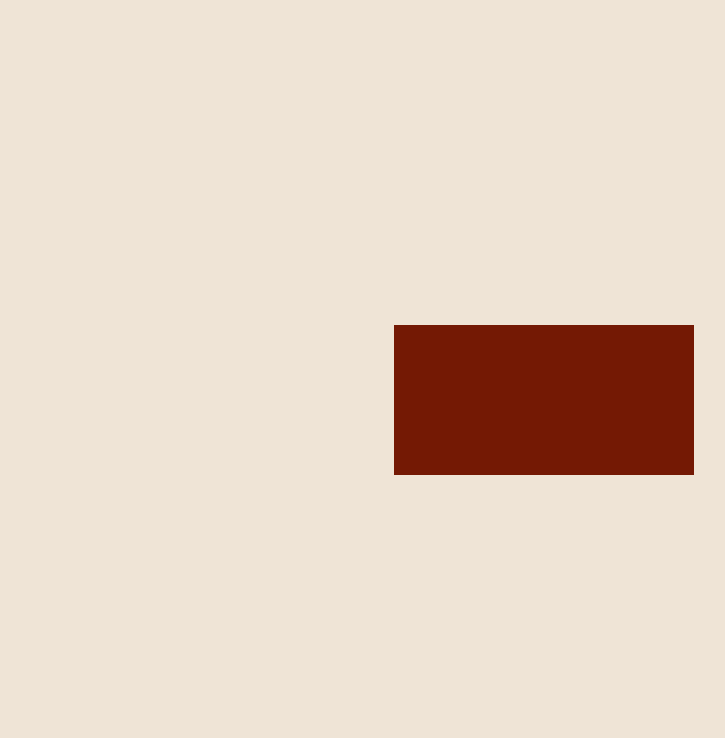
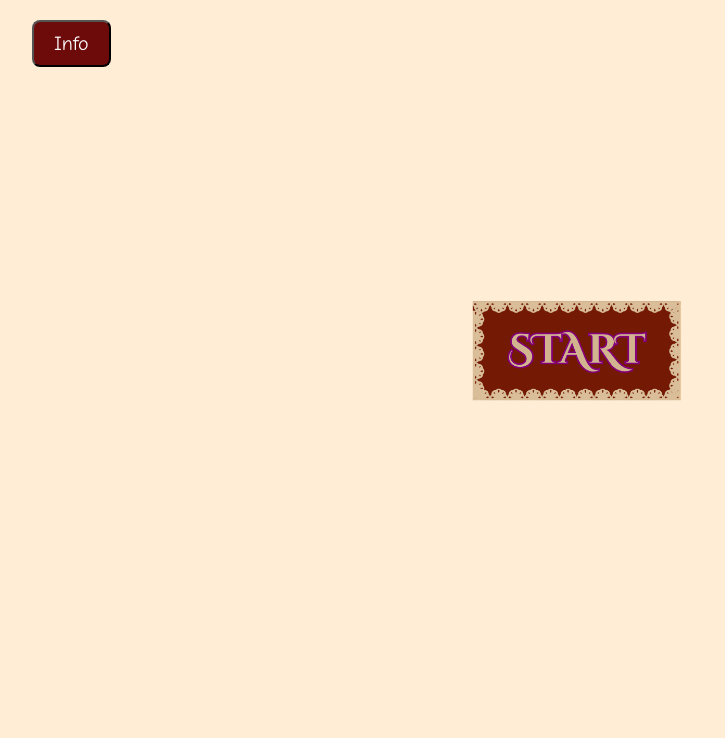
Before and after one commit to VickyVickyYa/Debatecom, a plain HTML site: page index.html in a window 1280 px wide. Shown: the whole page, without its empty margins (96-821 px from the left). Drawn offline with Linux system fonts and the light colour scheme.

```diff
--- a/index.html
+++ b/index.html
@@ -9,7 +9,17 @@
   </head>
 
   <body>
+
+     <button id="clicker">Info</button>
+
+
+
+
     <div class="container">
+        <a href="#" id = "play-btn">
+<img src = "button2-Photoroom.png" width="500 height=500  alt="Play button">
+
+        </a>
 
    </div>
 
--- a/style.CSS
+++ b/style.CSS
@@ -1,15 +1,37 @@
 body {
-  background: rgb(239, 228, 214);
+  background: rgb(255, 237, 214);
 }
 .container {
 
-        background: rgb(116, 25, 4);
-        width: 300px;
-        height: 150px;
-
+         position: relative;
+       display: flex;
+       justify-content: center;
+       align-items: center;
       }
 
-      body {
+      #clicker {
+  background-color: rgb(109, 10, 10);
+  color: white;
+  padding: 10px 20px;
+  border-radius: 8px;
+  position:absolute; top: 20px; left: 10%;
+
+
+}
+
+button {
+    font-family: comic sans ms;
+  color: brown;
+    font-size: 20px;
+}
+
+
+
+
+
+
+
+  body {
       display:flex;
       justify-content: center;
       align-items: center;
```
Also changed, not shown: button1.png (deleted), button2-Photoroom.png (added), button2.png (added).
